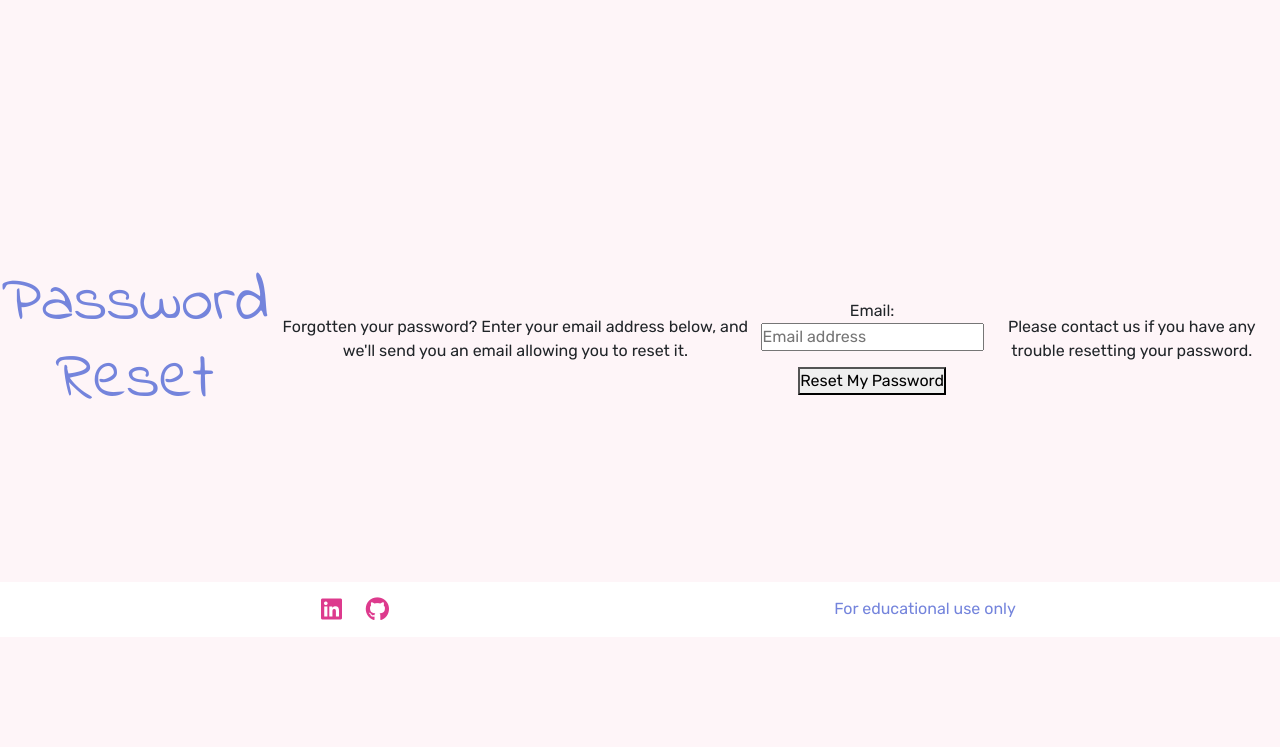
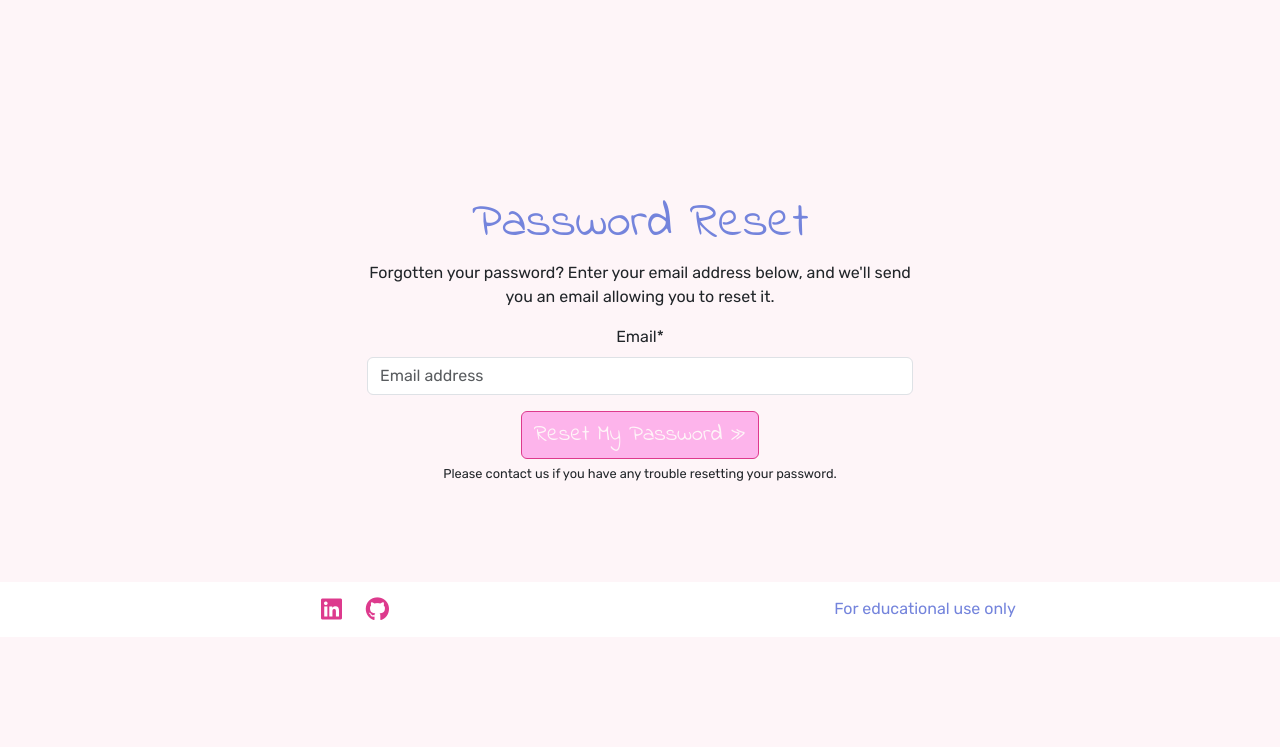
Before and after one commit to queenisabaer/wishlist, a Django app: page /accounts/password/reset/ in a window 1280 px wide. Shown: the part 163-910 px from the top of the page. Run offline with Django 4.2, Linux system fonts and the light colour scheme; some libraries are stand-ins or nearby versions.

Commit message:
Add login bug to readme and style reset password page

```diff
--- a/static/css/style.css
+++ b/static/css/style.css
@@ -100,6 +100,7 @@ footer{
 }
 
 /* Main */
+
 main {
     display: flex;
     justify-content: center;
@@ -115,6 +116,7 @@ main {
     font-family: var(--heading);
     font-size: 140%;
     color: var(--color-snow);
+    margin-bottom: 5px;
 }
 
 .btn:hover{
--- a/templates/allauth/account/password_reset.html
+++ b/templates/allauth/account/password_reset.html
@@ -4,29 +4,35 @@
     {% trans "Password Reset" %}
 {% endblock title %}
 {% block content %}
-    {% element h1 %}
-        {% trans "Password Reset" %}
-    {% endelement %}
+
+<div class="container text-center">
+    <div class="row justify-content-center">
+      <div class="col-md-6 offset md-3">
+        <h2>{% trans "Password Reset" %}</h2>
         {% if user.is_authenticated %}
             {% include "account/snippets/already_logged_in.html" %}
         {% endif %}
         {% element p %}
             {% trans "Forgotten your password? Enter your email address below, and we'll send you an email allowing you to reset it." %}
         {% endelement %}
-    {% url 'account_reset_password' as reset_url %}
-    {% element form form=form method="post" action=reset_url %}
-        {% slot body %}
-            {% csrf_token %}
-            {% element fields form=form %}
-            {% endelement %}
-        {% endslot %}
-        {% slot actions %}
-            {% element button type="submit" %}
-                {% trans 'Reset My Password' %}
-            {% endelement %}
-        {% endslot %}
-    {% endelement %}
-    {% element p %}
+      </div>
+    </div>
+    <div class="row justify-content-center">
+      <div class="col-md-6 offset md-3">
+          <form
+          class="form"
+          id="login_form"
+          method="post"
+          action= "{% url 'account_reset_password' %}"
+        >
+          {% csrf_token %} {{ form|crispy }}
+
+          <button type="submit" class="btn">{% trans 'Reset My Password' %} &raquo;</button>
+          <p class="helptext">
             {% blocktrans %}Please contact us if you have any trouble resetting your password.{% endblocktrans %}
-    {% endelement %}
+          </p>
+        </form>
+      </div>
+    </div>
+  </div>
 {% endblock content %}
```
Also changed, not shown: README.md, documentation/bugs/bug_login.png (added), documentation/bugs/bug_login_html.png (added). Lines whose indentation alone changed are shown as unchanged.
